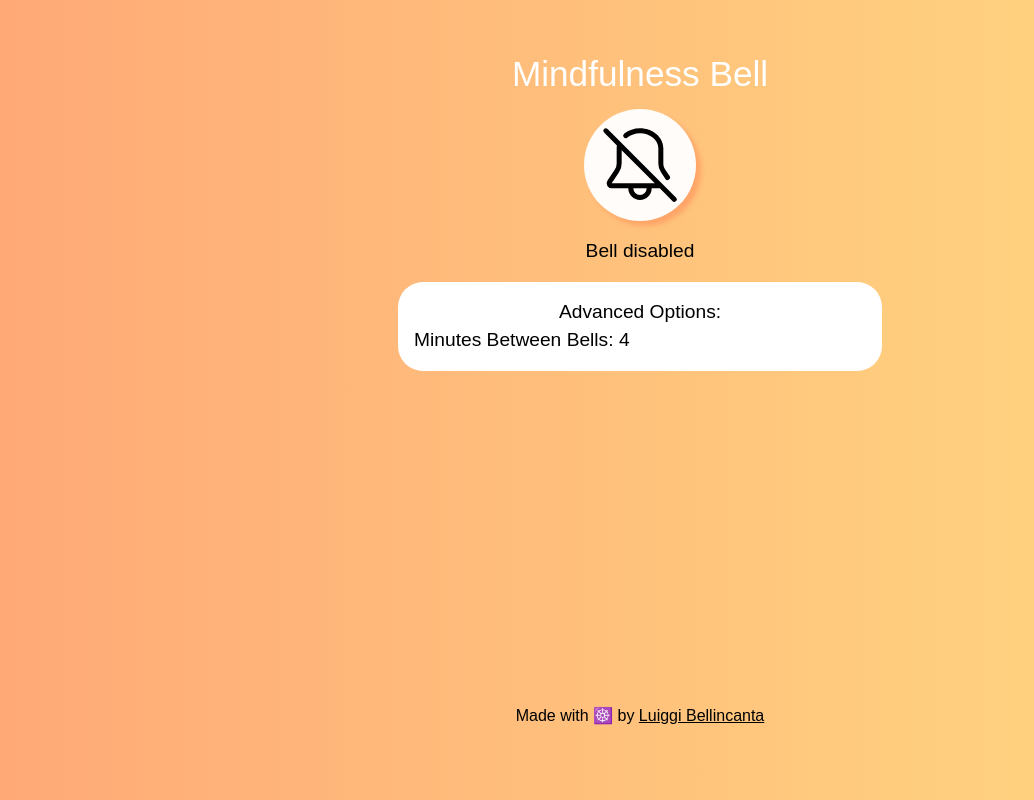
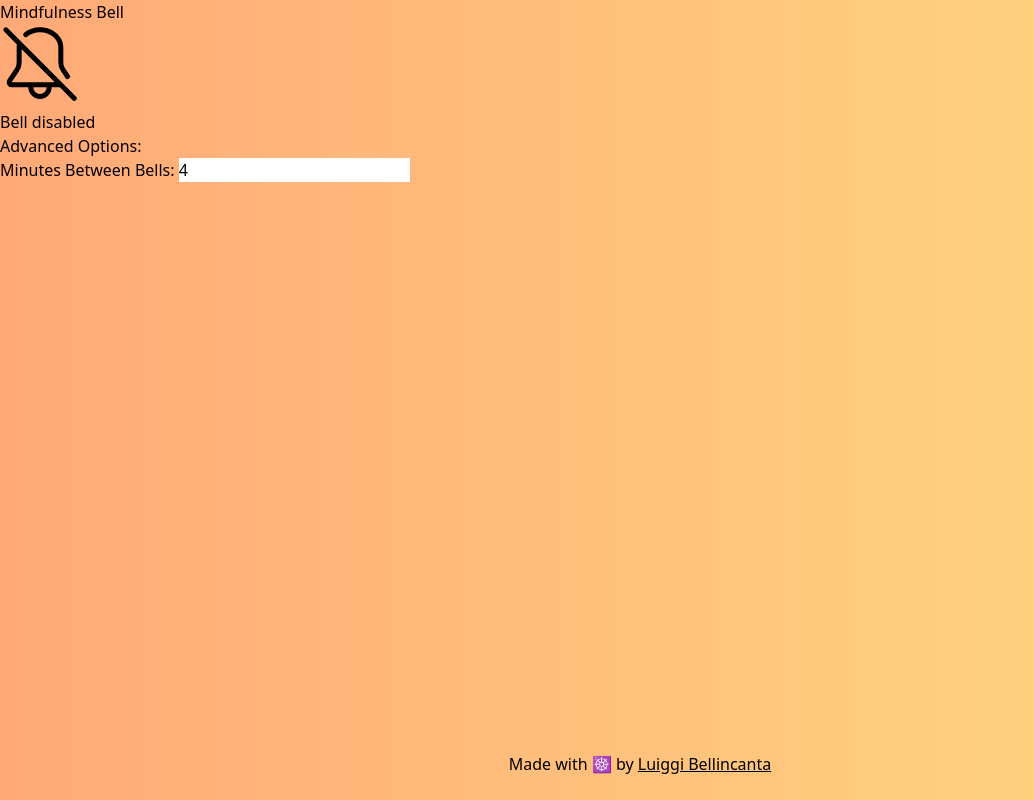
Before and after one commit to luiggidev/mindfulness-bell, a React (Create React App) app: page / in a window 1280 px wide. Shown: the whole page, without its empty margins (0-1034 px from the left). Built offline with nearby package versions, Linux system fonts and the light colour scheme.

Commit message:
Remove all styles

```diff
--- a/src/App.css
+++ b/src/App.css
@@ -1,168 +1,4 @@
-* {
-  box-sizing: border-box;
-  font-family: "Poppins", sans-serif;
-}
-
-:root {
-  --font-color: rgb(0, 0, 0);
-  --background-color: #fff6e6;
-  --secondary-background-color: #fffcf9;
-}
-
 body {
   background-color: #FBAB7E;
   background-image: linear-gradient(90deg, #ffa977 0%, #ffdb81 100%);
 }
-
-.container {
-  display: flex;
-  align-items: center;
-  justify-content: center;
-  flex-direction: column;
-  text-align: center;
-}
-
-/* COLUMNS AND ROWS */
-.col {
-  display: flex;
-  flex-direction: column;
-  align-items: center;
-  justify-content: center;
-}
-.row {
-  display: flex;
-  flex-direction: row;
-  align-items: center;
-  justify-content: center;
-}
-
-h1 {
-  margin: 3rem auto;
-  margin-bottom: 0.5rem;
-  color: white;
-  font-size: 2.2rem;
-}
-
-/* FONT SIZE */
-.font-size-small {
-  font-size: 1.2rem;
-}
-.font-size {
-  font-size: 1.6rem;
-}
-.font-size-medium {
-  font-size: 1.8rem;
-}
-.font-size-large {
-  font-size: 2.6rem;
-}
-.text-bold {
-  font-weight: bold;
-}
-
-/* ICONS */
-.buddhism {
-  margin-top: 3rem;
-  margin-bottom: 0.5rem;
-  /* background-color: var(--secondary-background-color); */
-  border-radius: 50%;
-  height: 100px;
-  width: 100px;
-}
-
-.bell,
-.bell-slash {
-  height: 80px;
-  fill: var(--font-color);
-}
-.bell:hover {
-  animation: shake 1s;
-  animation-iteration-count: infinite;
-}
-.bell-slash:hover {
-  animation: shake 1s;
-  animation-iteration-count: 1;
-}
-@keyframes shake {
-  0% { transform: rotate(0deg); }
-  25% { transform: rotate(4deg); }
-  50% { transform: rotate(-4deg); }
-  100% { transform: rotate(0); }
-}
-
-.bell-buttons{
-  display: inline-block;
-  background-color: var(--secondary-background-color);
-  padding: 1rem;
-  border-radius: 100%;
-  box-shadow: black;
-  /* X, Y offsets, blur, spread radius, color. */
-  box-shadow: 5px 5px 5px rgb(255, 165, 104);
-}
-
-/* BUTTONS / LINKS */
-button,
-input[type="submit"],
-input[type="reset"] {
-  background: none;
-  color: inherit;
-  padding: 0;
-  border: none;
-  font: inherit;
-  cursor: pointer;
-  outline: inherit;
-  padding: 0.5rem;
-}
-
-button:focus {
-  outline: 3px dashed rgba(131, 0, 0, 0.2);
-}
-a:visited {
-  color: var(--font-color);
-}
-
-/* COUNTER */
-.countdown-text{
-  margin-top: 1rem;
-}
-
-.next-bell{
-  margin-top: 1rem;
-}
-
-/* ADV OPTIONS */
-.adv-options {
-  background-color: white;
-  padding: 1rem;
-  margin: 1rem;
-  border-radius: 25px;
-}
-
-.settings-button,
-.settings-button-slash {
-  height: 25px;
-}
-
-/* FOOTER */
-footer {
-  position: absolute;
-  margin-left: auto;
-  margin-right: auto;
-  left: 0;
-  right: 0;
-  bottom: 3rem;
-  text-align: center;
-}
-div {
-  color: var(--font-color);
-  text-decoration-color: var(--secondary-color);
-}
-footer div {
-  color: var(--secondary-color);
-  text-decoration-color: var(--secondary-color);
-  transition: ease-in 0.3s;
-}
-footer a {
-  color: var(--font-color);
-  text-decoration-color: var(--font-color);
-}
```
